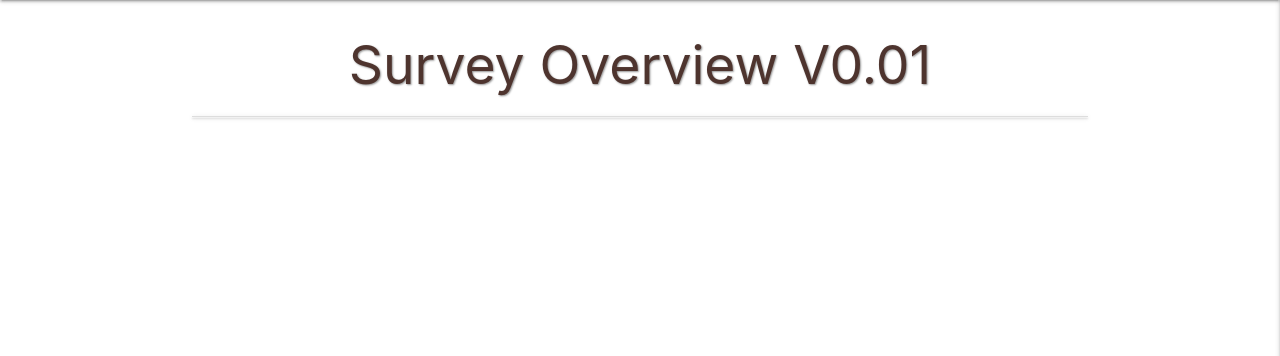
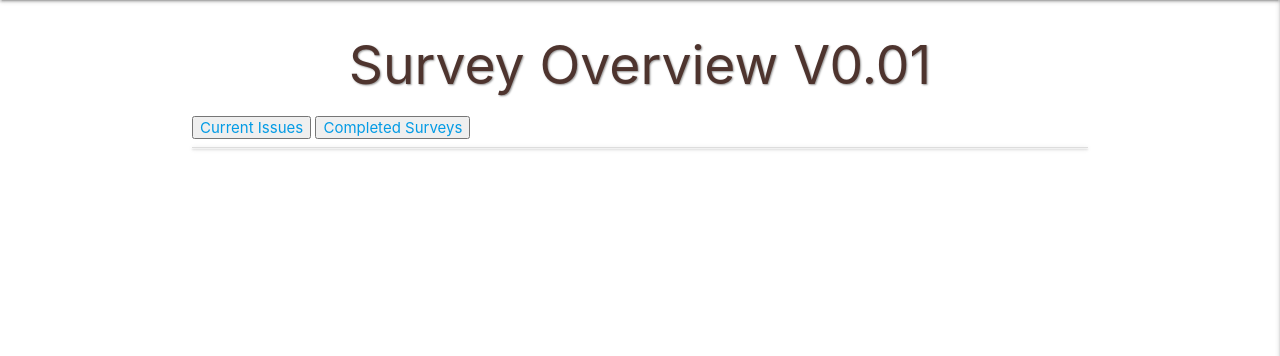
Before and after one commit to Code-Institute-Submissions/STarrant-electrical-survey-db_NovResub, a Flask app: page / in a window 1280 px wide. Shown: the part 64-420 px from the top of the page. Run offline with Flask 2, Linux system fonts and the light colour scheme; data that the repository does not hold is empty; some libraries are stand-ins or nearby versions.

Commit message:
Feat Button links to survey list and issue lists  added to overview

```diff
--- a/templates/overview.html
+++ b/templates/overview.html
@@ -2,6 +2,8 @@
 {% block content %}
 
     <h2 class="center-align brown-text text-darken-3 heading-text-shadow"> Survey Overview V0.01 </h2>
+    <button><a href="{{ url_for('issue_list') }}">Current Issues</a></button>
+    <button><a href="{{ url_for('survey_list') }}">Completed Surveys</a></button>
     <ul class="collapsible">
         {% for room in rooms %}
         <li>
```
